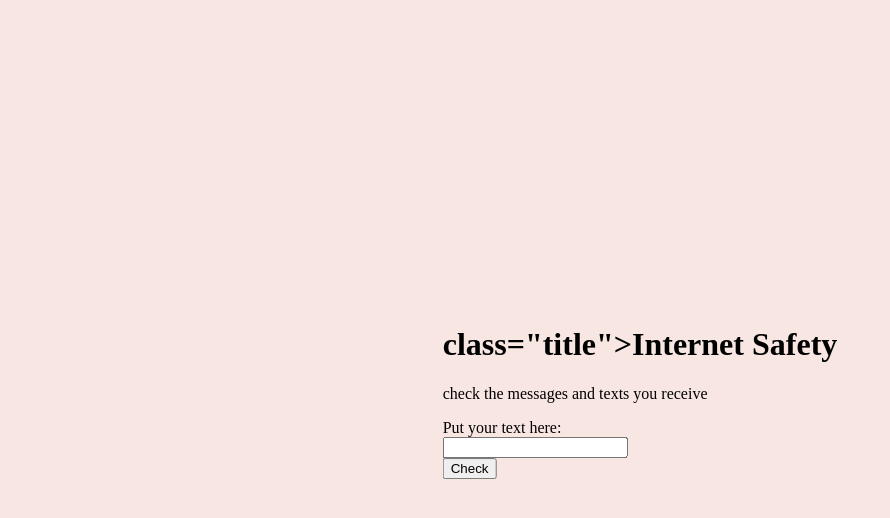
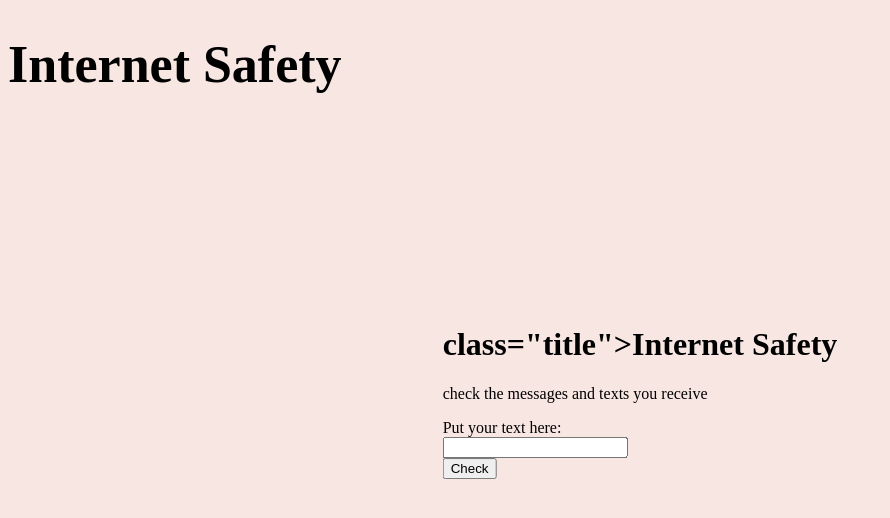
Before and after one commit to pak0st/textcheckingsite, a plain HTML site: page index.html in a window 1280 px wide. Shown: the whole page, without its empty margins (0-890 px from the left). Drawn offline with Linux system fonts and the light colour scheme.

Commit message:
Update index.html

```diff
--- a/index.html
+++ b/index.html
@@ -2,7 +2,7 @@
 <html lang="en">
     <meta charset="UTF-8">
     <meta name="viewport" content="width=device-width, initial-scale=1.0">
-<title>Internet Safety</title>
+     <h1 class="title">Internet Safety</h1>
      <head>
          <link rel="stylesheet" type="text/css" href="style.css">
 <script>
```
